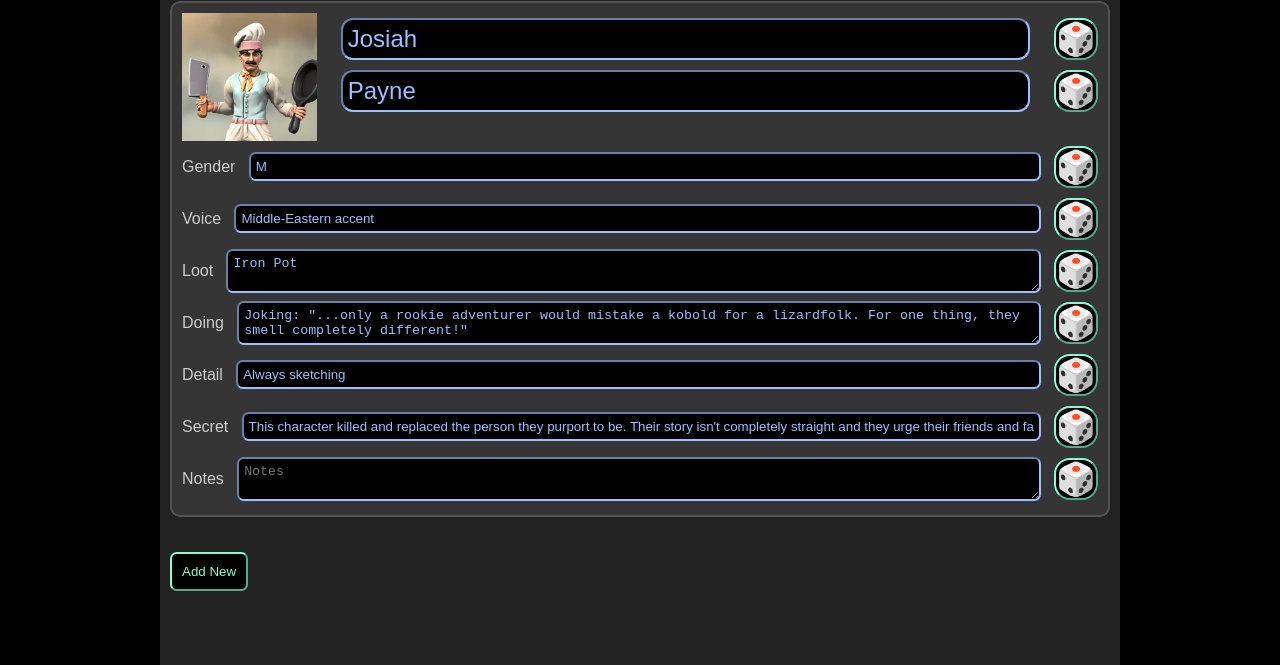
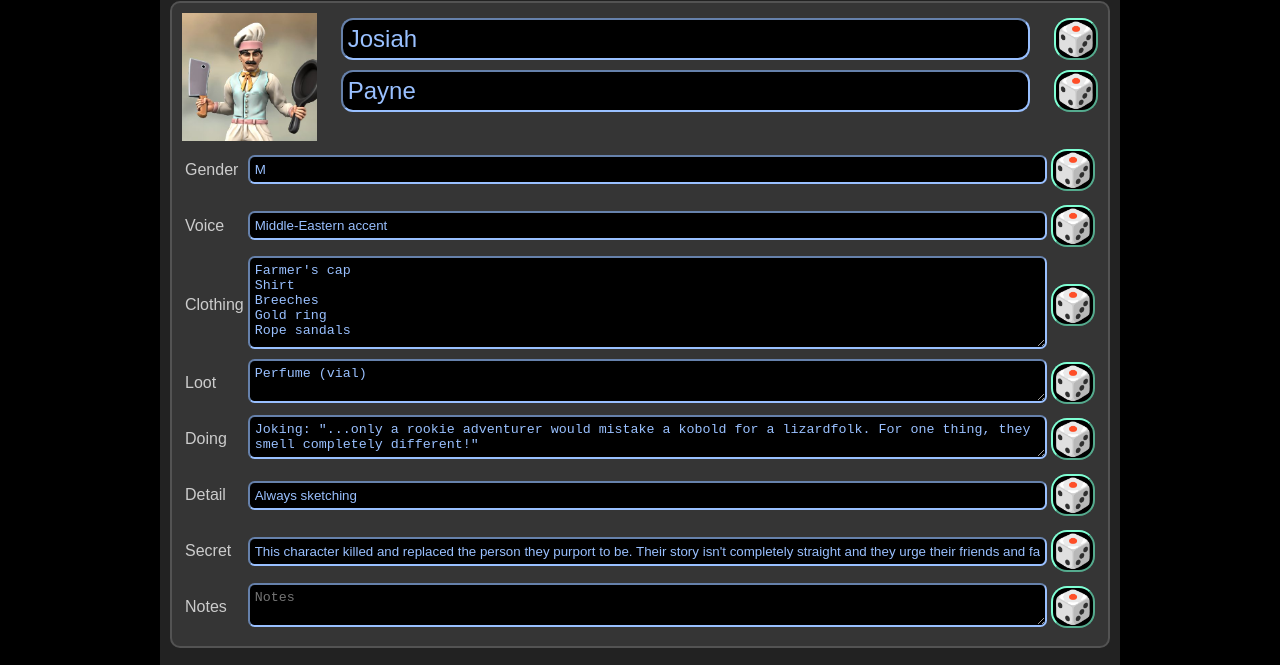
Before and after one commit to balfourcraig/DnD, a plain HTML site: page pages/npcBuilder.html in a window 1280 px wide. Shown: the part 135-800 px from the top of the page. Drawn offline with Linux system fonts and the light colour scheme.

Commit message:
added clothing

```diff
--- a/css/styles.css
+++ b/css/styles.css
@@ -245,6 +245,10 @@ li{
 
 }
 
+.detailsTable{
+	width: 100%;
+}
+
 .randBtn{
 	font-size: 32px;
 	padding: 0;
@@ -259,7 +263,7 @@ li{
 	color: #b00;
 }
 
-.lineArea{
+.nameBlock .lineArea{
 	display: flex;
 	align-items: center;
 }
@@ -267,6 +271,20 @@ li{
 .lineArea input, .lineArea textarea{
 	width: 100%;
 	margin: 0 1em;
+}
+
+.detailsTable .lineArea input, .detailsTable .lineArea textarea{
+	margin: 0;
+}
+
+.detailsTable .tblRand{
+	text-align: center;
+	width: 0;
+}
+
+.detailsTable .tblLabel{
+	text-align: left;
+	width: 0;
 }
 
 .charBlock {
--- a/scripts/lists/clutter.js
+++ b/scripts/lists/clutter.js
@@ -2,10 +2,8 @@ window.clutter = {
 	name: 'Clutter',
 	items: [
 		'Abacus',
-		'Amulet',
 		'Arrows',
 		'Azurite',
-		'Backpack',
 		'Ball Bearings (bag of 1,000)',
 		'Bedroll',
 		'Bell',
@@ -19,10 +17,6 @@ window.clutter = {
 		'Carpenter\'s Tools',
 		'Cartographer\'s Tools',
 		'Chain (10 feet)',
-		'Costume',
-		'Fine Clothes',
-		'Traveler\'s Clothes',
-		'cold weather Clothing',
 		'Cobbler\'s Tools',
 		'Cook\'s Utensils',,
 		'Crowbar',
@@ -64,7 +58,6 @@ window.clutter = {
 		'Quiver',
 		'Rain Catcher',
 		'Reliquary',
-		'Robes',
 		'Rod',
 		'Hempen Rope (50 feet)',
 		'Silk Rope (50 feet)',
@@ -85,17 +78,7 @@ window.clutter = {
 		'Weaver\'s Tools',
 		'Whip',
 		'Woodcarver\'s Tools',
-		'Apron',
 		'Belt',
-		'High hard boots',
-		'High soft boots',
-		'low hard boots',
-		'low soft boots',
-		'Cap',
-		'Cloth Cape',
-		'Fur Cape',
-		'Cloth Cloak',
-		'Fur Cloak',
 		'Canvas Cloth',
 		'cotton fabric',
 		'linen fabric',
@@ -105,15 +88,6 @@ window.clutter = {
 		'wool fabric',
 		'A pretty dress',
 		'Fur trimming',
-		'Broad Girdle',
-		'Girdle',
-		'Cloth Gloves',
-		'Leather Gloves',
-		'Common gown',
-		'Cloth hat',
-		'Fur hat',
-		'Straw hat',
-		'Jerkin',
 		'sewing needle',
 		'Scissors',
 		'Thread,1 spool',
@@ -121,8 +95,6 @@ window.clutter = {
 		'Garlic,bud',
 		'Wolvesbane,sprig',
 		'Air bladder',
-		'Backpack,leather',
-		'Bag,leather',
 		'Bedroll',
 		'Bell',
 		'Bird cage',
@@ -199,13 +171,10 @@ window.clutter = {
 		'Pick,tooth,5 score of',
 		'Pen,fine,metal',
 		'Pipe,smoking',
-		'Pipeweed/tobacco',
+		'Pipeweed',
 		'Pliers',
 		'Pot,iron cooking',
-		'Pouch,belt,large',
-		'Pouch,belt,small',
 		'Pulley',
-		'Purse',
 		'Quilt',
 		'Razor',
 		'Rope,50\' hemp',
--- /dev/null
+++ b/scripts/lists/npcClothing.js
@@ -0,0 +1,310 @@
+function randomNPCFootware(gender){
+	if(gender === 'M' || Math.random() < 0.7)
+		return arrayRandom(npcBoots.items);
+	else
+		return arrayRandom(npcBootsF.items);
+}
+
+function randomNPCPants(gender){
+	if(gender === 'M' || Math.random() < 0.5)
+		return arrayRandom(npcPants.items);
+	else
+		return arrayRandom(npcPantsF.items);
+}
+
+function randomNPCTop(gender){
+	if(gender === 'M' || Math.random() < 0.8)
+		return arrayRandom(npcTop.items);
+	else
+		return arrayRandom(npcTopF.items);
+}
+
+function randomNPCHair(gender){
+	if(gender === 'M' || Math.random() < 0.2)
+		return arrayRandom(npcHair.items);
+	else
+		return arrayRandom(npcHairF.items);
+}
+
+function randomNPCHeadgear(gender){
+	if(gender === 'M' || Math.random() < 0.7)
+		return arrayRandom(npcHeadgear.items);
+	else
+		return arrayRandom(npcHeadgearF.items);
+}
+
+function randomNPCFullLength(gender){
+	if(gender === 'M' || Math.random() < 0.3)
+		return arrayRandom(npcFullLength.items);
+	else
+		return arrayRandom(npcFullLength.items);
+}
+
+function randomNPCMiscClothing(gender){
+	if(gender === 'M' || Math.random() < 0.5)
+		return arrayRandom(npcMiscClothing.items);
+	else
+		return arrayRandom(npcMiscClothingF.items);
+}
+
+function randomNPCBackClothing(gender){
+	return arrayRandom(npcBackClothing.items);
+}
+
+function randomNPCGloves(gender){
+	return arrayRandom(npcGloves.items);
+}
+
+function randomNPCOutfitList(gender){
+	let outfit = [];
+	outfit.push(randomNPCHeadgear(gender));
+	if(Math.random() < 0.2)
+		outfit.push(randomNPCFullLength(gender));
+	else{
+		outfit.push(randomNPCTop(gender));
+		outfit.push(randomNPCPants(gender));
+	}
+	if(Math.random() < 0.04)
+		outfit.push(randomNPCGloves(gender));
+
+	for(let i = 0; i < 3; i++){
+		if(Math.random() < 0.1)
+			outfit.push(randomNPCMiscClothing(gender));
+	}
+	if(Math.random() < 0.1)
+		outfit.push(randomNPCBackClothing(gender));
+	outfit.push(randomNPCFootware(gender));
+	return outfit;
+}
+
+function randomNPCOutfit(gender){
+	outfit = randomNPCOutfitList(gender);
+
+	let outfitString = '';
+	for(let i of outfit)
+		outfitString += i + '\n';
+	return outfitString.trim();
+}
+
+window.npcBoots = {
+	name: 'Boots',
+	items: [
+		'High soft boots',
+		'High hard boots',
+		'Short soft boots',
+		'Short hard boots',
+		'Leather boots',
+		'Studded boots',
+		'Foot wraps',
+		'Rope sandals',
+		'Foot wraps',
+		'Slippers',
+		'Pointy shoes',
+		'cloth sandals',
+		'Barefoot',
+		'Suede shoes',
+		'Boots with spurs',
+	]
+}
+
+window.npcBootsF = {
+	name: 'Female Boots',
+	items: [
+		'knee high boots',
+		'thigh high boots',
+		'Heeled knee high boots',
+		'Heeled thigh high boots',
+		'Ballet flats',
+		'Soft heeled boots',
+		'Hard heeled boots',
+	]
+}
+
+window.npcPants = {
+	name: 'Pants',
+	items: [
+		'Leather pants',
+		'Shiney leather pants',
+		'Studded pants',
+		'Shorts',
+		'Breeches',
+		'Cropped breeches',
+		'Flared pants',
+		'Ripped trousers',
+		'Fine pants',
+		'Tattered pants',
+	]
+}
+
+window.npcPantsF = {
+	name: 'Female Pants',
+	items: [
+		'Medium-length skirt',
+		'Short skirt',
+		'Ankle length skirt',
+		'Tight leather pants',
+		'Short shorts',
+		'Flowing skirt',
+		'Plain skirt',
+		'Floral skirt',
+	]
+}
+
+window.npcTop = {
+	name: 'Tops',
+	items: [
+		'Shirt',
+		'Traveller\'s shirt',
+		'Fine shirt',
+		'Tattered shirt',
+		'Wool jumper',
+		'Short-sleeved shirt',
+		'shirt with coat',
+	]
+}
+
+window.npcTopF = {
+	name: 'Female Tops',
+	items: [
+		'Crop top',
+		'Barmaid top',
+		'Lace shirt',
+		'Tavern wench top'
+	]
+}
+
+window.npcHair = {
+	name: 'Hair',
+	items: [
+		'bald',
+		'Short hair',
+		'Military cut hair',
+		'Wavy mane',
+		'Untamed mane',
+	]
+}
+
+window.npcHairF = {
+	name: 'Female Hair',
+	items: [
+		'Long wavy hair',
+		'Short wavy hair',
+		'Shoulder length wavy hair',
+		'Long straight hair',
+		'Short straight hair',
+		'Shoulder length straight hair',
+		'Long curly hair',
+		'Short curly hair',
+		'Shoulder length curly hair',
+		'Wreath of flowers',
+	]
+}
+
+window.npcHeadgear = {
+	name: 'Headgear',
+	items: [
+		'Hood',
+		'Cloth hat',
+		'Farmer\'s cap',
+		'Simple cap',
+		'Wool hat',
+		'Straw hat',
+		'Feather cap',
+	]
+}
+
+window.npcHeadgearF = {
+	name: 'Female Headgear',
+	items: [
+		'Flower wreath',
+	]
+}
+
+window.npcFullLength = {
+	name: 'Full Length Clothes',
+	items: [
+		'Rough robe',
+		'Ornate robe',
+		'Robe',
+		'Carnival costume',
+		'Pyjamas',
+		'Cold weather clothing',
+		'Jerkin',
+	]
+}
+
+window.npcFullLengthF = {
+	name: 'Female Full Length Clothes',
+	items: [
+		'Dress',
+		'Shawl',
+		'Common gown',
+		'Silk gown',
+	]
+}
+
+window.npcBackClothing = {
+	name: 'Back Clothing',
+	items: [
+		'Cloth backpack',
+		'Leather backpack',
+		'Leather bag',
+		'Linen cloak',
+		'Wool cloak',
+		'Fur cloak',
+		'Cloth cloak',
+		'Linen cape',
+		'Wool cape',
+		'Fur cape',
+		'Cloth cape',
+		'Short linen cape',
+		'Short wool cape',
+		'Short fur cape',
+		'Short cloth cape',
+		'Great coat',
+	]
+}
+
+window.npcMiscClothing = {
+	name: 'MiscClothing',
+	items: [
+		'Eye patch',
+		'Bronze amulet',
+		'Silver amulet',
+		'Gold amulet',
+		'Jeweled amulet',
+		'Bronze ring',
+		'Silver ring',
+		'Gold ring',
+		'Jeweled ring',
+		'Gold necklace',
+		'Silver necklace',
+		'Bronze necklace',
+		'Earing',
+		'Apron',
+		'Belt',
+		'Broad Girdle',
+		'Girdle',
+		'Scarf',
+		'Large belt pouch',
+		'Small belt pouch',
+		'Purse',
+	]
+}
+
+window.npcMiscClothingF = {
+	name: 'Female MiscClothing',
+	items: [
+		'Flower behind ear',
+	]
+}
+
+window.npcGloves = {
+	name: 'Gloves',
+	items: [
+		'Cloth gloves',
+		'Wool gloves',
+		'Leather gloves',
+		'Fingerless gloves',
+	]
+}
--- a/scripts/npcBuilder.js
+++ b/scripts/npcBuilder.js
@@ -24,6 +24,7 @@ function buildRandomCharacter(){
 	c.flavor = arrayRandom(npcFlavor.items);
 	c.secret = arrayRandom(npcSecrets.items);
 	c.voice = arrayRandom(voices.items);
+	c.clothing = randomNPCOutfit(c.gender);
 	c.action = generateAction();
 	c.notes = '';
 	c.profile = '../images/' + arrayRandom(c.gender === 'M' ? npcPicLocationsM.items : npcPicLocationsF.items);
@@ -53,7 +54,7 @@ function generateLoot(){
 		else
 			items += arrayRandom(clutter.items) + '\n';
 	}
-	return items;
+	return items.trim();
 }
 
 function appendCharacter(c){
@@ -75,19 +76,24 @@ function appendCharacter(c){
 	headerBlock.appendChild(nameBlock);
 	charBlock.appendChild(headerBlock);
 
-	charBlock.appendChild(buildLine(c.gender, 'Gender', () => Math.random() > 0.5 ? 'M' : 'F',
+	const detailsTbl = document.createElement('table');
+	detailsTbl.setAttribute('class','detailsTable');
+	detailsTbl.appendChild(buildRowLine(c.gender, 'Gender', () => Math.random() > 0.5 ? 'M' : 'F',
 		(e) => {
 			c.gender = e;
 			c.profile =  '../images/' + arrayRandom(c.gender === 'M' ? npcPicLocationsM.items : npcPicLocationsF.items);
 			pic.src = c.profile;
 		})
 	);
-	charBlock.appendChild(buildLine(c.voice, 'Voice', () => arrayRandom(voices.items), (e) => c.voice = e));
-	charBlock.appendChild(buildBlock(c.loot, 'Loot', generateLoot, (e) => c.loot = e));
-	charBlock.appendChild(buildBlock(c.action, 'Doing', generateAction, (e) => c.action = e));
-	charBlock.appendChild(buildLine(c.flavor, 'Detail', () => arrayRandom(npcFlavor.items), (e) => c.flavor = e));
-	charBlock.appendChild(buildLine(c.secret, 'Secret', () => arrayRandom(npcSecrets.items), (e) => c.secret = e));
-	charBlock.appendChild(buildBlock(c.notes, 'Notes', () => '', (e) => c.notes = e));
+	detailsTbl.appendChild(buildRowLine(c.voice, 'Voice', () => arrayRandom(voices.items), (e) => c.voice = e));
+	detailsTbl.appendChild(buildRowBlock(c.clothing, 'Clothing', () => randomNPCOutfit(c.gender), (e) => c.clothing = e));
+	detailsTbl.appendChild(buildRowBlock(c.loot, 'Loot', generateLoot, (e) => c.loot = e));
+	detailsTbl.appendChild(buildRowBlock(c.action, 'Doing', generateAction, (e) => c.action = e));
+	detailsTbl.appendChild(buildRowLine(c.flavor, 'Detail', () => arrayRandom(npcFlavor.items), (e) => c.flavor = e));
+	detailsTbl.appendChild(buildRowLine(c.secret, 'Secret', () => arrayRandom(npcSecrets.items), (e) => c.secret = e));
+	detailsTbl.appendChild(buildRowBlock(c.notes, 'Notes', () => '', (e) => c.notes = e));
+
+	charBlock.appendChild(detailsTbl);
 
 	const btnArea = document.createElement('div');
 
@@ -104,9 +110,9 @@ function appendCharacter(c){
 
 let lineUniquifier = 1;
 
-function buildBlock(content, name, randFunc, updateFunc){
-	const lineArea = document.createElement('div');
-	lineArea.setAttribute('class', 'lineArea');
+function buildRowBlock(content, name, randFunc, updateFunc){
+	const row = document.createElement('tr');
+	row.setAttribute('class', 'lineArea');
 	const randBtn = document.createElement('button');
 	randBtn.innerHTML = '&#127922;';
 	randBtn.setAttribute('class', 'randBtn');
@@ -116,6 +122,9 @@ function buildBlock(content, name, randFunc, updateFunc){
 	inp.value = content;
 	inp.id = 'line' + lineUniquifier;
 	inp.setAttribute('spellcheck', 'false');
+	setTimeout(() => {
+		inp.style.height = (inp.scrollHeight * 1.1) + 'px';
+	},50);
 	lineUniquifier++;
 	const label = document.createElement('label');
 	label.innerHTML = name;
@@ -125,11 +134,59 @@ function buildBlock(content, name, randFunc, updateFunc){
 		updateFunc(inp.value);
 	});
 
-	lineArea.appendChild(label);
-	lineArea.appendChild(inp);
-	lineArea.appendChild(randBtn);
+	const labelTd = document.createElement('td');
+	labelTd.setAttribute('class','tblLabel');
+	const randTd = document.createElement('td');
+	randTd.setAttribute('class','tblRand');
+	const inpTd = document.createElement('td');
+	inpTd.setAttribute('class','tblInp');
 
-	return lineArea;
+	labelTd.appendChild(label);
+	randTd.appendChild(randBtn);
+	inpTd.appendChild(inp);
+	row.appendChild(labelTd);
+	row.appendChild(inpTd);
+	row.appendChild(randTd);
+
+	return row;
+}
+
+function buildRowLine(content, name, randFunc, updateFunc){
+	const row = document.createElement('tr');
+	row.setAttribute('class', 'lineArea');
+	const randBtn = document.createElement('button');
+	randBtn.innerHTML = '&#127922;';
+	randBtn.setAttribute('class', 'randBtn');
+	const inp = document.createElement('input');
+	inp.type = 'text';
+	inp.placeholder = name;
+	inp.addEventListener('input', () => updateFunc(inp.value));
+	inp.value = content;
+	inp.id = 'line' + lineUniquifier;
+	lineUniquifier++;
+	const label = document.createElement('label');
+	label.innerHTML = name;
+	label.htmlFor = inp.id;
+	randBtn.addEventListener('click', () => {
+		inp.value = randFunc();
+		updateFunc(inp.value);
+	});
+
+	const labelTd = document.createElement('td');
+	labelTd.setAttribute('class','tblLabel');
+	const randTd = document.createElement('td');
+	randTd.setAttribute('class','tblRand');
+	const inpTd = document.createElement('td');
+	inpTd.setAttribute('class','tblInp');
+
+	labelTd.appendChild(label);
+	randTd.appendChild(randBtn);
+	inpTd.appendChild(inp);
+	row.appendChild(labelTd);
+	row.appendChild(inpTd);
+	row.appendChild(randTd);
+
+	return row;
 }
 
 function buildLine(content, name, randFunc, updateFunc){
```
Also changed, not shown: pages/npcBuilder.html (+4 -1 lines), pages/outfit.html (added, +38 -0 lines), scripts/outfit.js (added, +17 -0 lines).
